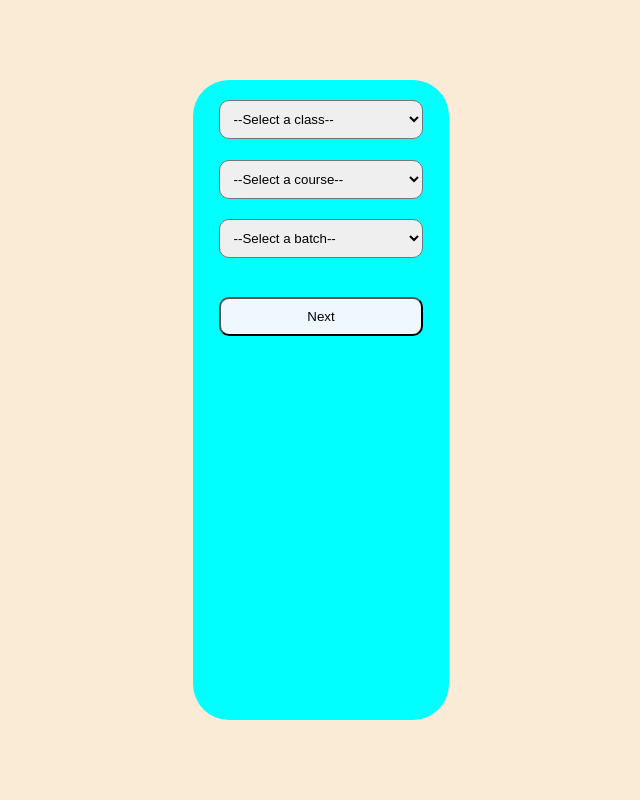
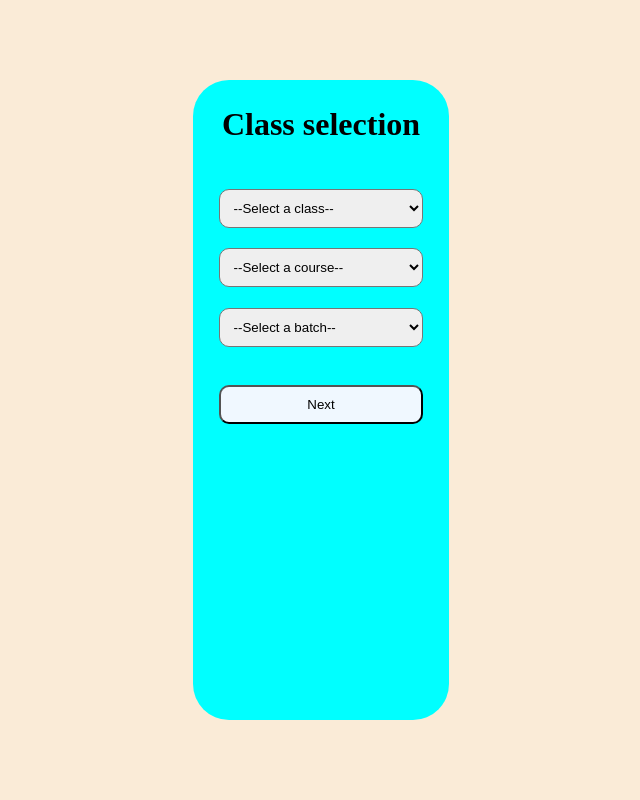
Before and after one commit to Vedantsd/BlitzAttend, a Python web app: template templates/index.html in a window 1280 px wide. Shown: the whole page, without its empty margins (319-959 px from the left). Run offline with Jinja, Linux system fonts and the light colour scheme; the template is opened without the code that fills it, so the values that code supplies are empty.

Commit message:
minor changes

```diff
--- a/templates/index.html
+++ b/templates/index.html
@@ -35,6 +35,11 @@
             align-items: center;
         }
 
+        .heading {
+            margin-top: 10%;
+            margin-bottom: 10%;
+        }
+
         .select-element {
             width: 80%;
             margin-top: 8%;
@@ -55,11 +60,17 @@
             margin-top: 15%;
         }
 
+        .submit:hover {
+            background-color: antiquewhite;
+        }
+
     </style>
 </head>
 <body>
     <div class="body">
         <div class="container">
+
+            <h1 class="heading">Class selection</h1>
 
             <select name="select-class" id="select-class" class="select-element">
                 <option value="" class="options">--Select a class--</option>
```
